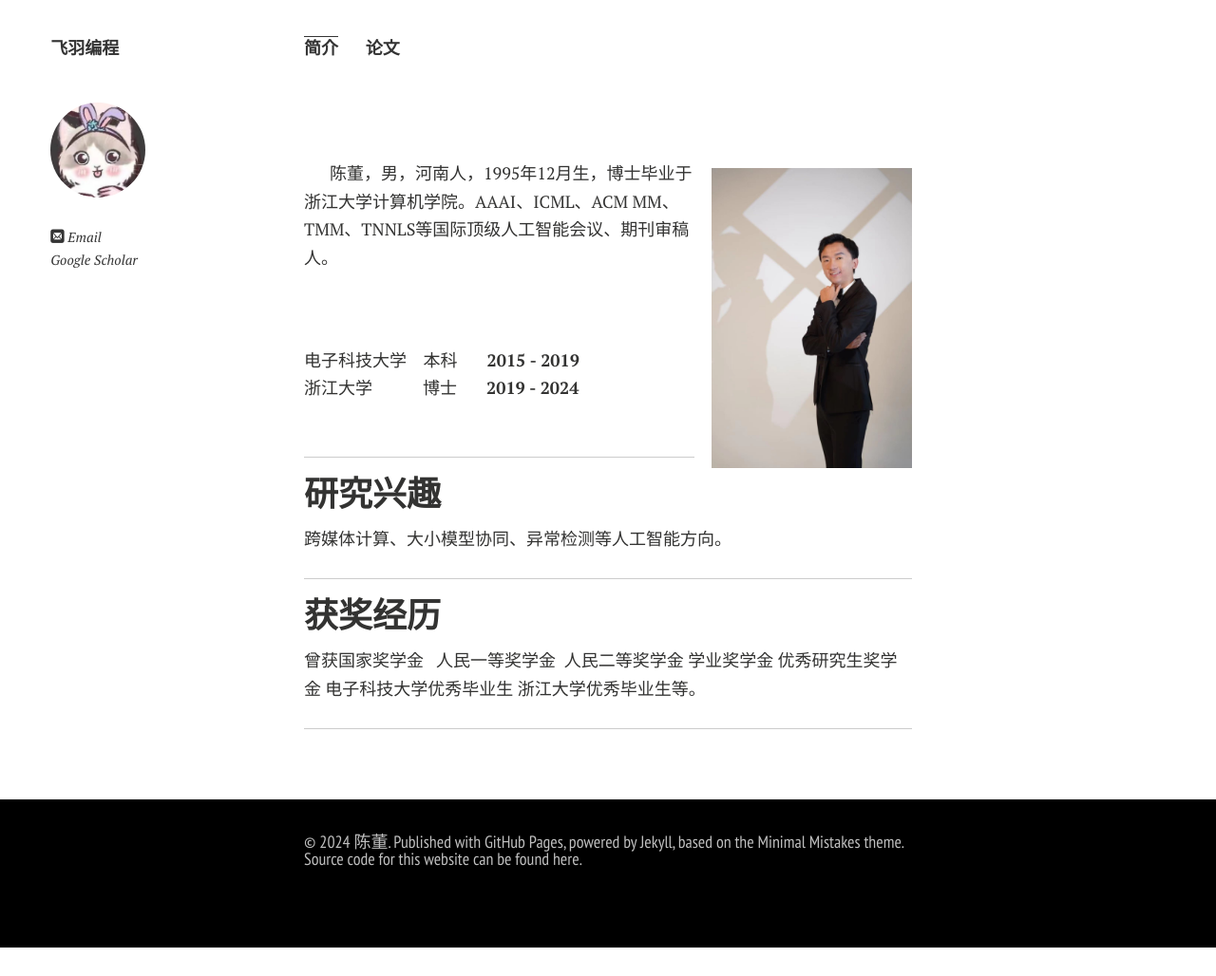
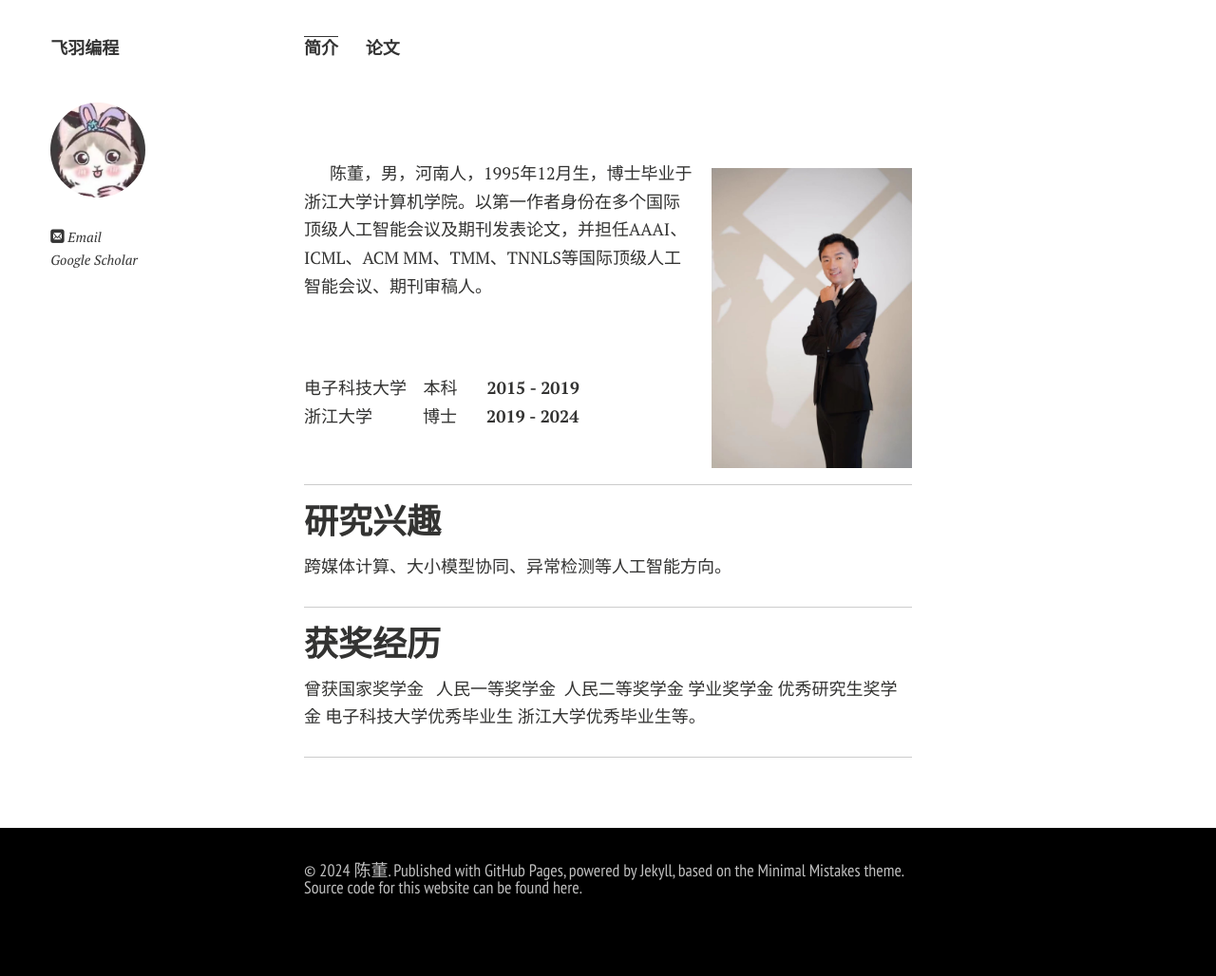
Before and after one commit to Anfeather/Anfeather.github.io, a Jekyll site: the page built from index.md, in a window 1280 px wide. Shown: the whole page at 95% size. Built offline with Jekyll 4.4.1, drawn with Linux system fonts in a browser that asks for light colours; nearby versions of some CDN libraries; comment, search, counter and statistics services are not loaded; a style sheet for code colours, icons or effects is not loaded; our own code applies the rules of GitHub Pages for plain Markdown files; before the commit the page ends 998 px from its top, so only the background shows below that.

Commit message:
Update index.md

```diff
--- a/index.md
+++ b/index.md
@@ -6,7 +6,7 @@ layout: page
 
 <img src="https://anfeather.github.io/chendong.jpg" class="floatpic" width="340" height="500">
 
-陈董，男，河南人，1995年12月生，博士毕业于浙江大学计算机学院。AAAI、ICML、ACM MM、TMM、TNNLS等国际顶级人工智能会议、期刊审稿人。
+陈董，男，河南人，1995年12月生，博士毕业于浙江大学计算机学院。以第一作者身份在多个国际顶级人工智能会议及期刊发表论文，并担任AAAI、ICML、ACM MM、TMM、TNNLS等国际顶级人工智能会议、期刊审稿人。
 
 
 ## &nbsp;
```
